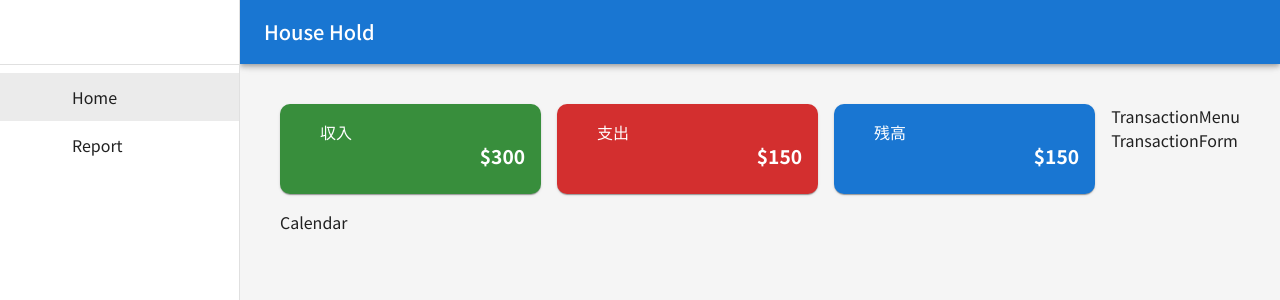
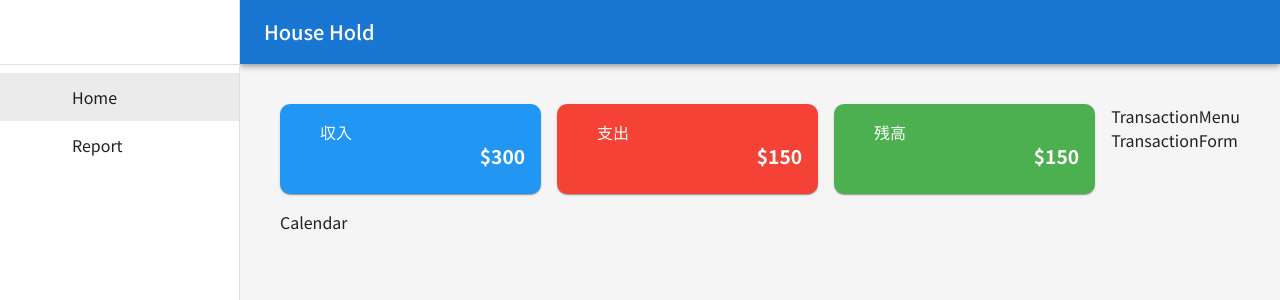
Before and after one commit to TOKIMASA1206/household-app, a React (Create React App) app: page / in a window 1280 px wide. Shown: the top 300 px of the page. Built offline with nearby package versions, Linux system fonts and the light colour scheme; some icons are missing.

Commit message:
add: カスタムカラーを定義

```diff
--- a/src/components/MonthlySummary.tsx
+++ b/src/components/MonthlySummary.tsx
@@ -5,12 +5,13 @@ import ArrowDownwardIcon from '@mui/icons-material/ArrowDownward';
 import AccountBalanceIcon from '@mui/icons-material/AccountBalance';
 import Grid from '@mui/material/Grid';
 
+
 const MonthlySummary = () => {
   return (
     <Grid container spacing={{ xs: 1, sm: 2 }} mb={2}>
       {/* 収入 */}
       <Grid size={{ xs:4 }} display={"flex"} flexDirection={"column"}>
-        <Card sx={{ bgcolor: '#388e3c', color: 'white', borderRadius: '10px' }}>
+        <Card sx={{ bgcolor: (theme) => theme.palette.incomeColor.main, color: 'white', borderRadius: '10px' }}>
           <CardContent sx={{ textAlign: 'center' }}>
             <Stack direction="row" spacing={1} alignItems="center">
               <ArrowUpwardIcon sx={{ fontSize: '2rem' }} />
@@ -33,7 +34,7 @@ const MonthlySummary = () => {
 
       {/* 支出 */}
       <Grid size={{ xs:4 }} display={"flex"} flexDirection={"column"}>
-        <Card sx={{ bgcolor: '#d32f2f', color: 'white', borderRadius: '10px' }}>
+        <Card sx={{ bgcolor: (theme) => theme.palette.expenseColor.main, color: 'white', borderRadius: '10px' }}>
           <CardContent sx={{ textAlign: 'center' }}>
             <Stack direction="row" spacing={1} alignItems="center">
               <ArrowDownwardIcon sx={{ fontSize: '2rem' }} />
@@ -56,7 +57,7 @@ const MonthlySummary = () => {
 
       {/* 残高 */}
       <Grid size={{ xs:4 }} display={"flex"} flexDirection={"column"}>
-        <Card sx={{ bgcolor: '#1976d2', color: 'white', borderRadius: '10px' }}>
+        <Card sx={{ bgcolor: (theme) => theme.palette.balanceColor.main, color: 'white', borderRadius: '10px' }}>
           <CardContent sx={{ textAlign: 'center' }}>
             <Stack direction="row" spacing={1} alignItems="center">
               <AccountBalanceIcon sx={{ fontSize: '2rem' }} />
--- a/src/theme/theme.ts
+++ b/src/theme/theme.ts
@@ -1,4 +1,18 @@
 import { createTheme } from "@mui/material"
+import { blue, green, red } from "@mui/material/colors";
+
+declare module '@mui/material/styles/createPalette' {
+    interface Palette {
+        incomeColor: PaletteColor;
+        expenseColor: PaletteColor;
+        balanceColor: PaletteColor;
+    }
+    interface PaletteOptions {
+        incomeColor?: PaletteColorOptions;
+        expenseColor?: PaletteColorOptions;
+        balanceColor?: PaletteColorOptions;
+    }
+}
 
 export const theme = createTheme({
     typography: {
@@ -7,4 +21,21 @@ export const theme = createTheme({
         fontWeightMedium: 500,
         fontWeightBold: 700,
     },
+    palette: {
+        incomeColor: {
+            main: blue[500],
+            light: blue[100],
+            dark: blue[700],
+        },
+        expenseColor: {
+            main: red[500],
+            light: red[100],
+            dark: red[700],
+        },
+        balanceColor: {
+            main: green[500],
+            light: green[300],
+            dark: green[700],
+        },
+    },
 });
```
